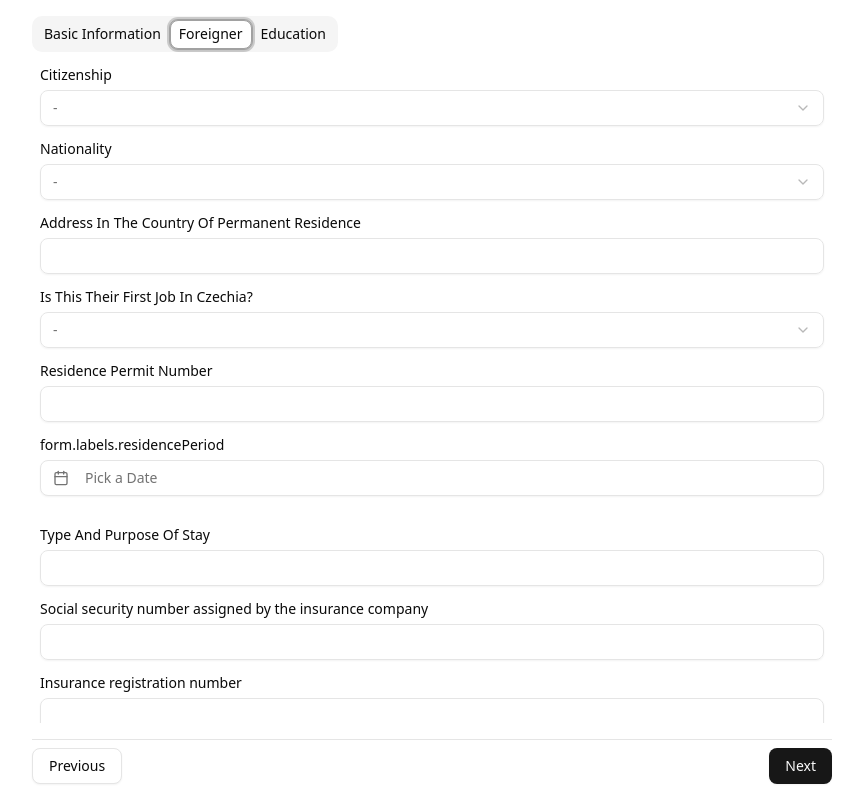
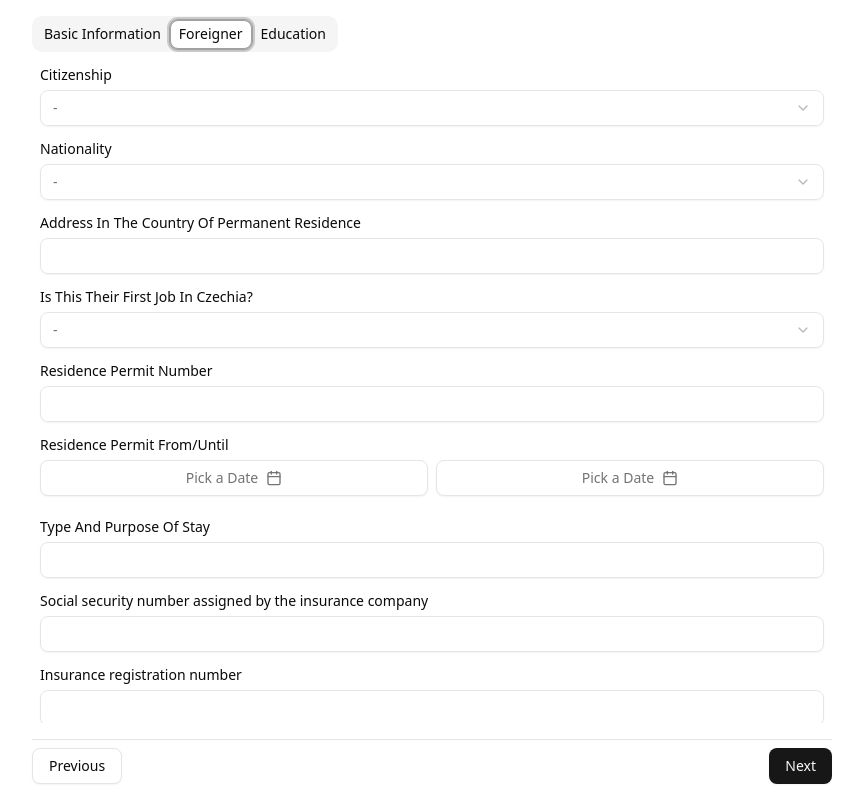
Before and after one commit to VirtualCZ/eira-form, a React (Vite) app: page / in a window 1280 px wide. Both pictures are taken after a click on the tab "Foreigner". Shown: the whole page, without its empty margins (208-1071 px from the left). Built offline with nearby package versions, Linux system fonts and the light colour scheme.

Commit message:
Updated rewritten formdatefromto because of more customizability

```diff
--- a/src/App.tsx
+++ b/src/App.tsx
@@ -285,12 +285,16 @@ function App() {
                     name="residencePermitNumber"
                     formLabel={t('form.labels.residencePermitNumber')}
                     formControl={form.control}
+                    formFieldClass='w-[100%]'
+                    formItemClass="flex-1"
                   />
                   <FormDateFromTo
                     nameFrom="residenceFrom"
                     nameTo="residenceUntil"
                     formLabel={t('form.labels.residencePeriod')}
                     formControl={form.control}
+                    formFieldClass='w-[100%]'
+                    formItemClass="flex-1"
                   />
                   <FormInput
                     name="typeAndPurposeOfStay"
--- a/src/customComponents/DatePicker.tsx
+++ b/src/customComponents/DatePicker.tsx
@@ -12,9 +12,10 @@ import { ControllerRenderProps } from "react-hook-form"
 interface DatePickerProps {
     field: ControllerRenderProps<any, any>,
     className?: string;
+    disabled?: (date: Date) => boolean;
 }
 
-const DatePicker = ({ field, className }: DatePickerProps) => {
+const DatePicker = ({ field, className, disabled }: DatePickerProps) => {
     const { t } = useTranslation();
 
     return (
@@ -43,10 +44,7 @@ const DatePicker = ({ field, className }: DatePickerProps) => {
                     mode="single"
                     selected={field.value}
                     onSelect={field.onChange}
-                    // set a limit to selectable dates
-                    // disabled={(date) =>
-                    //     date > new Date() || date < new Date("1900-01-01")
-                    // }
+                    disabled={disabled}
                     initialFocus
                 />
             </PopoverContent>
--- a/src/customComponents/FormDateFromTo.tsx
+++ b/src/customComponents/FormDateFromTo.tsx
@@ -1,13 +1,3 @@
-import * as React from "react"
-import { format } from "date-fns"
-import { Calendar as CalendarIcon } from "lucide-react"
-import { Calendar } from "@/components/ui/calendar"
-import {
-  Popover,
-  PopoverContent,
-  PopoverTrigger,
-} from "@/components/ui/popover"
-import { Button } from "@/components/ui/button"
 import {
   FormControl,
   FormField,
@@ -22,8 +12,7 @@ import {
   FieldValues,
   useFormState,
 } from "react-hook-form"
-import { DateRange } from "react-day-picker"
-import { useTranslation } from "react-i18next"
+import DatePicker from "./DatePicker"
 
 type FormDateFromToProps<T extends FieldValues> = {
   nameFrom: FieldPath<T>
@@ -44,95 +33,66 @@ export default function FormDateFromTo<T extends FieldValues>({
   formFieldClass,
   formMessage = true,
 }: FormDateFromToProps<T>) {
-  const { t } = useTranslation();
-  const { errors } = useFormState({ control: formControl })
+  const { errors } = useFormState({ control: formControl });
 
   return (
-    <div className="flex flex-col gap-2">
+    <div className={cn("flex flex-col gap-2", formItemClass)}>
+      {/* First row: Label */}
+      <FormLabel
+        data-error={errors?.[nameFrom] || errors?.[nameTo] ? "true" : undefined}
+      >
+        {formLabel}
+      </FormLabel>
+      {/* Second row: Date pickers */}
+      <div className="flex flex-row gap-2">
         <FormField
           control={formControl}
           name={nameFrom}
-        render={({ field: fromField }) => (
-          <FormField
-            control={formControl}
-            name={nameTo}
-            render={({ field: toField }) => {
-              const selectedRange: DateRange = {
-                from: fromField.value,
-                to: toField.value,
-              }
-
-              return (
-                <FormItem className={cn("w-full", formItemClass)}>
-                  <FormLabel>{formLabel}</FormLabel>
-                  <Popover>
-                    <PopoverTrigger asChild>
+          render={({ field }) => (
+            <FormItem className="flex-1">
               <FormControl>
-                        <Button
-                          variant="outline"
-                          className={cn(
-                            "w-full justify-start text-left font-normal",
-                            !selectedRange.from && "text-muted-foreground",
-                            formFieldClass
-                          )}
-                          data-error={
-                            errors?.[nameFrom] || errors?.[nameTo] ? "true" : undefined
-                          }
-                        >
-                          <CalendarIcon className="mr-2 h-4 w-4" />
-                          {selectedRange.from ? (
-                            selectedRange.to ? (
-                              <>
-                                {format(selectedRange.from, "LLL dd, y")} -{" "}
-                                {format(selectedRange.to, "LLL dd, y")}
-                              </>
-                            ) : (
-                              format(selectedRange.from, "LLL dd, y")
-                            )
-                          ) : (
-                            <span>{t('form.pickDate')}</span>
-                          )}
-                        </Button>
-                      </FormControl>
-                    </PopoverTrigger>
-                    <PopoverContent className="w-auto p-0" align="start">
-                      <Calendar
-                        mode="range"
-                        selected={selectedRange}
-                        onSelect={(range) => {
-                          fromField.onChange(range?.from ?? undefined)
-                          toField.onChange(range?.to ?? undefined)
-                        }}
-                        numberOfMonths={2}
-                        initialFocus
-                      />
-                    </PopoverContent>
-                  </Popover>
-                </FormItem>
-              )
+                <DatePicker
+                  field={field}
+                  className={formFieldClass}
+                  disabled={date => {
+                    const toDate = formControl._formValues?.[nameTo];
+                    return toDate ? date > new Date(toDate) : false;
                   }}
                 />
+              </FormControl>
+            </FormItem>
           )}
         />
         <FormField
           control={formControl}
-        name={nameFrom}
-        render={() => (
-          <FormItem className="">
-            {formMessage && <FormMessage />}
-          </FormItem>
-        )}
+          name={nameTo}
+          render={({ field }) => (
+            <FormItem className="flex-1">
+              <FormControl>
+                <DatePicker
+                  field={field}
+                  className={formFieldClass}
+                  disabled={date => {
+                    const fromDate = formControl._formValues?.[nameFrom];
+                    return fromDate ? date < new Date(fromDate) : false;
+                  }}
                 />
-
-      <FormField
-        control={formControl}
-        name={nameTo}
-        render={() => (
-          <FormItem className="">
-            {formMessage && <FormMessage />}
+              </FormControl>
             </FormItem>
           )}
         />
       </div>
-  )
+      {/* Third row: Error messages */}
+      {formMessage && (
+        <div className="flex flex-row gap-2">
+          {errors?.[nameFrom] && (
+            <FormMessage>{errors[nameFrom]?.message as React.ReactNode}</FormMessage>
+          )}
+          {errors?.[nameTo] && (
+            <FormMessage>{errors[nameTo]?.message as React.ReactNode}</FormMessage>
+          )}
+        </div>
+      )}
+    </div>
+  );
 }
--- a/src/i18n/locales/en/translation.json
+++ b/src/i18n/locales/en/translation.json
@@ -32,8 +32,7 @@
       "addressInAnotherCountry": "Address In The Country Of Permanent Residence",
       "isFirstJobInCzechia": "Is This Their First Job In Czechia?",
       "residencePermitNumber": "Residence Permit Number",
-      "residenceFrom": "Residence Permit From",
-      "residenceUntil": "Residence Permit Until",
+      "residencePeriod": "Residence Permit From/Until",
       "typeAndPurposeOfStay": "Type And Purpose Of Stay",
       "ssnFromInsurance": "Social security number assigned by the insurance company",
       "insuranceRegNumber": "Insurance registration number",
```
Lines whose indentation alone changed are shown as unchanged.
